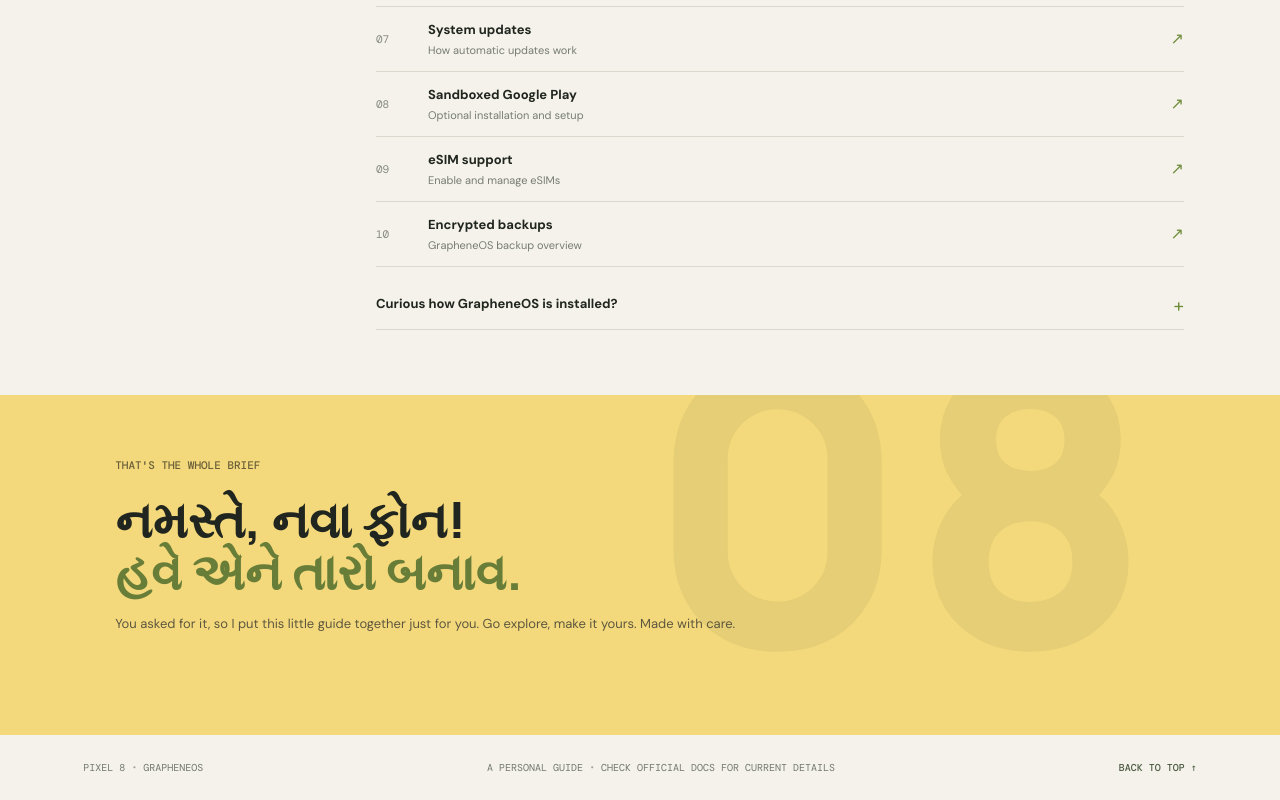
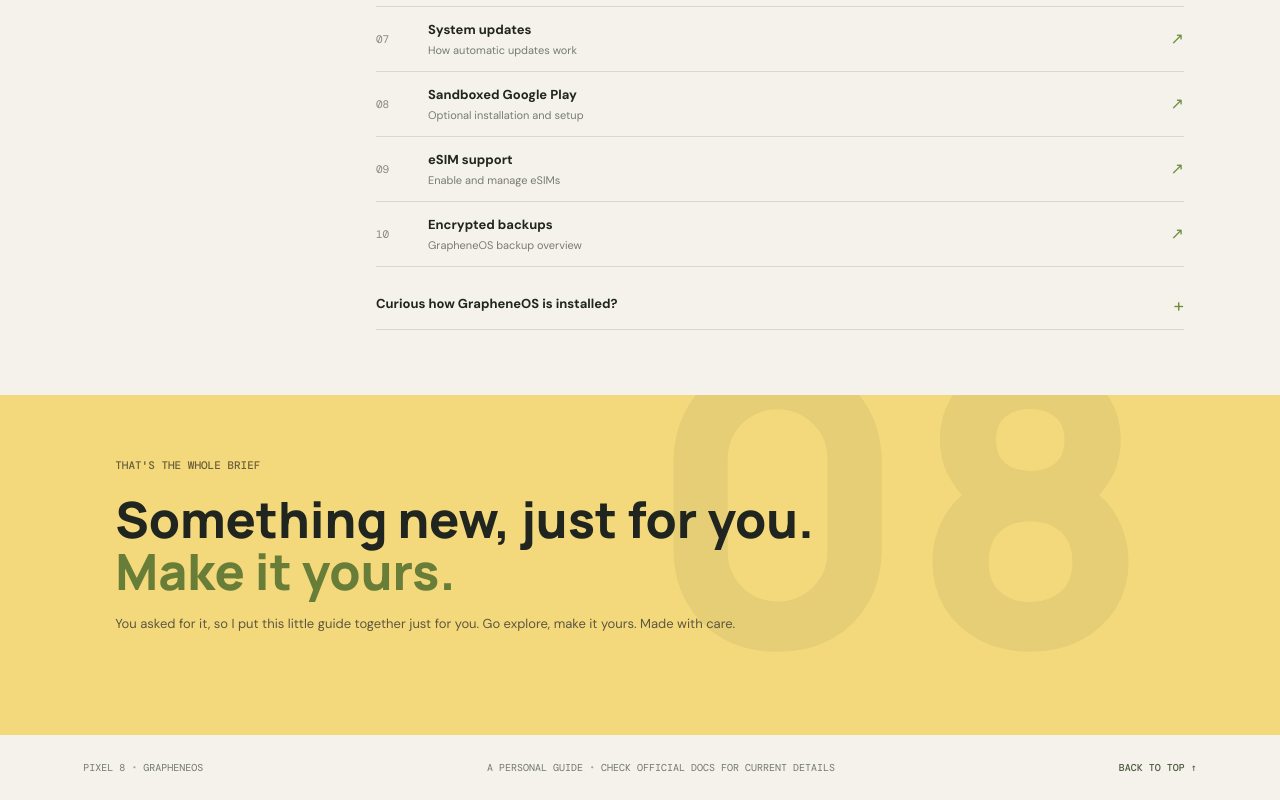
Before and after one commit to TheUndeadDev/Gpixel-GrapheneOS, a plain HTML site: page index.html in a window 1280 px wide. Shown: the part 4779-5579 px from the top of the page. Drawn offline with nearby package versions, Linux system fonts and the light colour scheme.

Commit message:
Update closing message

```diff
--- a/index.html
+++ b/index.html
@@ -205,7 +205,7 @@
 
       <section class="closing-note" aria-label="Closing message">
         <p class="closing-kicker">THAT'S THE WHOLE BRIEF</p>
-        <p class="closing-line">નમસ્તે, નવા ફોન!<br><span>હવે એને તારો બનાવ.</span></p>
+        <p class="closing-line">Something new, just for you.<br><span>Make it yours.</span></p>
         <p class="signoff">You asked for it, so I put this little guide together just for you. Go explore, make it yours. Made with care.</p>
         <span class="closing-stamp" aria-hidden="true">08</span>
       </section>
```
